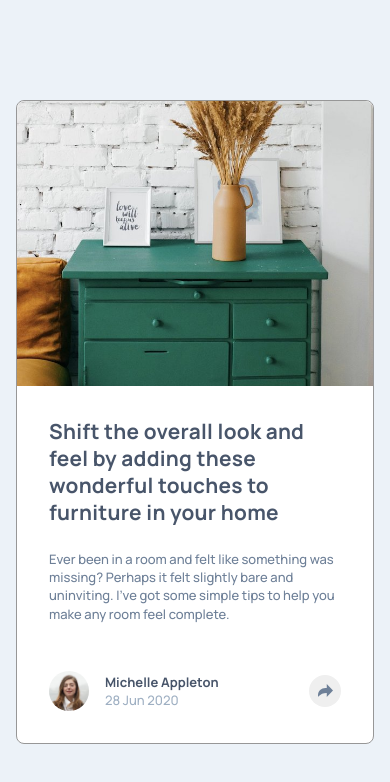
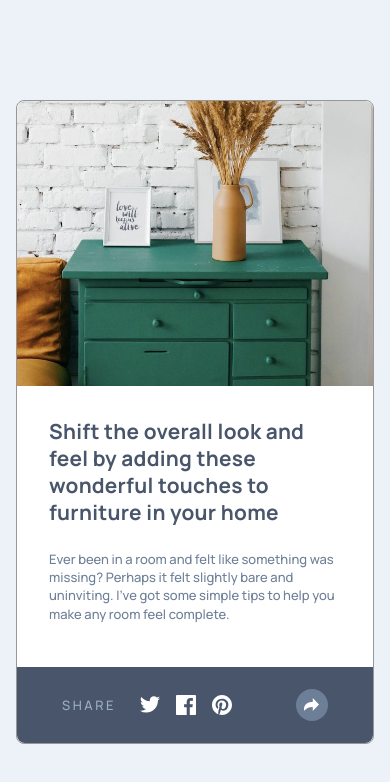
Before and after one commit to vCentDev/article-preview-component-master, a plain HTML site: page index.html in a window 390 px wide. Both pictures are taken after a click on the button "Share article". Drawn offline with Linux system fonts and the light colour scheme.

Commit message:
add JavaScript functionality to toggle share popover and dynamically render social media links.

```diff
--- a/index.html
+++ b/index.html
@@ -11,6 +11,7 @@
       href="./images/favicon-32x32.png"
     />
     <link rel="stylesheet" href="style.css" />
+    <script src="./script.js" defer></script>
     <title>Frontend Mentor | Article preview component</title>
   </head>
 
@@ -56,6 +57,7 @@
             </div>
             <button
               type="button"
+              id="share-button"
               class="card__share-toggle"
               aria-label="Share article"
               aria-controls="share-toast"
@@ -71,9 +73,9 @@
           </footer>
         </div>
 
-        <!-- SHARE TOAST -->
+        <!-- SHARE POPOVER -->
         <section
-          id="share-toast"
+          id="share-popover"
           class="card__share-popover"
           aria-label="Share options"
         >
@@ -82,53 +84,14 @@
               <span class="card__share-popover-label text--preset-3"
                 >SHARE</span
               >
-              <ul class="card__share-popover-list">
-                <li>
-                  <a
-                    class="card__share-popover-link"
-                    href="#"
-                    aria-label="Share on Facebook"
-                  >
-                    <img
-                      src="./images/icon-facebook.svg"
-                      alt=""
-                      aria-hidden="true"
-                    />
-                  </a>
-                </li>
-                <li>
-                  <a
-                    class="card__share-popover-link"
-                    href="#"
-                    aria-label="Share on Twitter"
-                  >
-                    <img
-                      src="./images/icon-twitter.svg"
-                      alt=""
-                      aria-hidden="true"
-                    />
-                  </a>
-                </li>
-                <li>
-                  <a
-                    class="card__share-popover-link"
-                    href="#"
-                    aria-label="Share on Pinterest"
-                  >
-                    <img
-                      src="./images/icon-pinterest.svg"
-                      alt=""
-                      aria-hidden="true"
-                    />
-                  </a>
-                </li>
-              </ul>
+              <ul id="link-list" class="card__share-popover-list"></ul>
             </div>
             <button
               type="button"
+              id="share-button-close"
               class="card__share-popover-close"
               aria-label="Close share options"
-              aria-controls="share-toast"
+              aria-controls="share-popover"
               aria-expanded="true"
             >
               <img
--- /dev/null
+++ b/script.js
@@ -0,0 +1,69 @@
+
+
+const SOCIAL_MEDIA_LINKS = [
+  {
+    name: "Twitter",
+    url: "#",
+    ariaLabel: "Share on Twitter",
+    img: "./images/icon-twitter.svg",
+    className: "card__share-popover-link"
+  },
+  {
+    name: "Facebook",
+    url: "#",
+    ariaLabel: "Share on Facebook",
+    img: "./images/icon-facebook.svg",
+    className: "card__share-popover-link"
+  },
+  {
+    name: "Pinterest",
+    url: "#",
+    ariaLabel: "Share on Pinterest",
+    img: "./images/icon-pinterest.svg",
+    className: "card__share-popover-link"
+  }
+]
+
+const sharePopover = document.getElementById("share-popover")
+const shareButton = document.getElementById("share-button")
+const shareButtonClose = document.getElementById("share-button-close")
+const shareLinkList = document.getElementById("link-list")
+
+
+// EVENTS
+const OPEN_CLASS = "is-open"
+
+if (sharePopover && shareButton && shareButtonClose && shareLinkList) {
+  const setSharePopoverState = (isOpen) => {
+    sharePopover.classList.toggle(OPEN_CLASS, isOpen)
+    shareButton.setAttribute("aria-expanded", String(isOpen))
+    shareButtonClose.setAttribute("aria-expanded", String(isOpen))
+  }
+
+  const handleSharePopover = () => {
+    const isOpen = sharePopover.classList.contains(OPEN_CLASS)
+    setSharePopoverState(!isOpen)
+  }
+
+  shareButton.addEventListener("click", handleSharePopover)
+  shareButtonClose.addEventListener("click", handleSharePopover)
+
+  // RENDERING SOCIAL MEDIA LINKS
+  shareLinkList.innerHTML = SOCIAL_MEDIA_LINKS.map(({ name, className, url, ariaLabel, img }) => `
+    <li>
+      <a
+        class="${className}"
+        href="${url}"
+        aria-label="${ariaLabel}"
+        title="${name}"
+      >
+        <img
+          src="${img}"
+          alt=""
+          aria-hidden="true"
+        />
+      </a>
+    </li>
+  `)
+    .join("")
+}
--- a/style.css
+++ b/style.css
@@ -192,8 +192,13 @@ body {
   flex-direction: column;
   justify-content: center;
   align-items: center;
-  padding: var(--space-16px) var(--space-32px);
+  padding: var(--space-32px);
+  border-radius: 0 0 8px 8px;
   background-color: var(--color-grey-900);
+}
+
+.card__share-popover.is-open {
+  display: flex;
 }
 
 .card__share-popover-content {
@@ -253,7 +258,7 @@ body {
   .card__share-popover {
     width: 248px;
     height: 67px;
-    display: flex;
+    display: none;
     bottom: 90px;
     right: -75px;
     border-radius: 10px;
```
